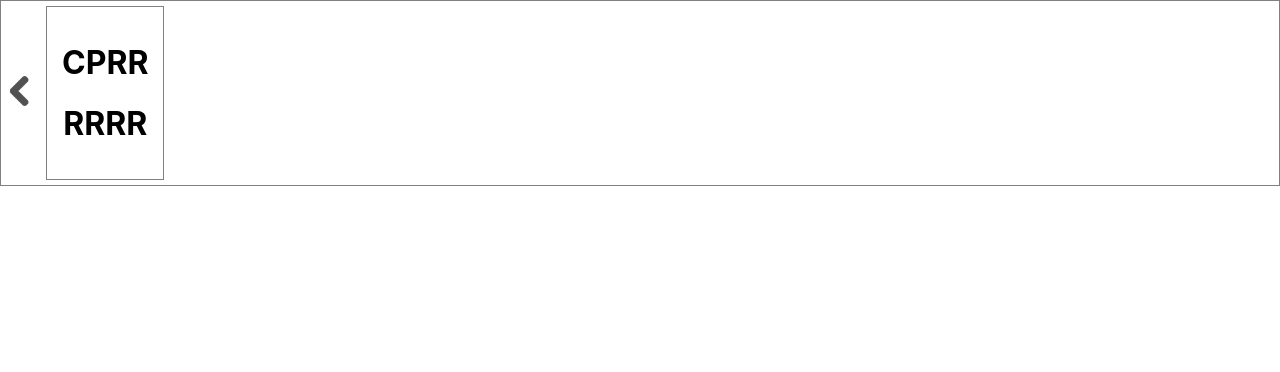
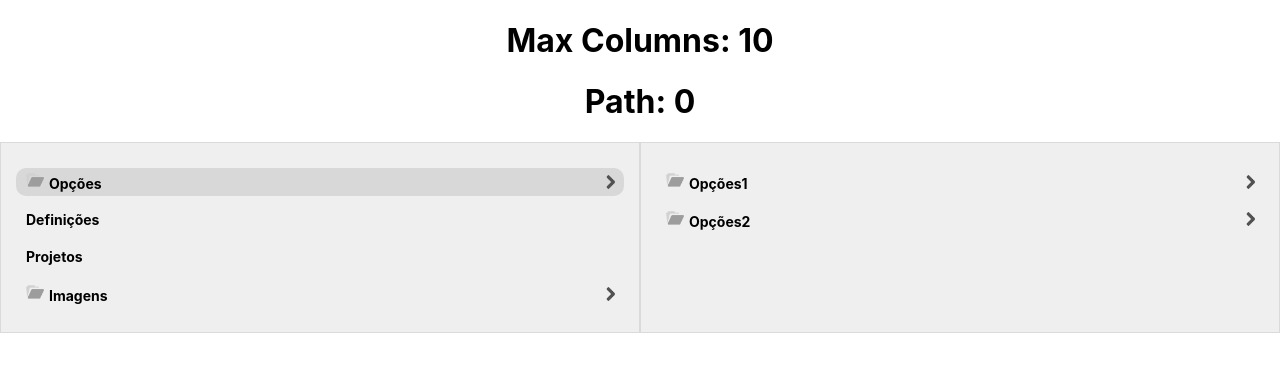
Before and after one commit to zealves/browse-tree, a React (Create React App) app: page / in a window 1280 px wide. Shown: the top 372 px of the page. Built offline with nearby package versions, Linux system fonts and the light colour scheme.

Commit message:
Add styles

```diff
--- a/src/App.js
+++ b/src/App.js
@@ -18,7 +18,61 @@ const elements = [
                 children: [
                   {
                     title: 'CPRR',
-                    children: []
+                    children: [
+                      {
+                        title: 'CPRR11111',
+                        children: [
+                          {
+                            title: 'Cvvvvvv11111',
+                            children: []
+                          },
+                          {
+                            title: 'ggggggg22222',
+                            children: [
+                              {
+                                title: 'aaaaaaa',
+                                children: [
+                                  {
+                                    title: 'bbbbbbbbbbbb',
+                                    children: [
+                                      {
+                                        title: '123123',
+                                        children: [
+                                          {
+                                            title: '4444',
+                                            children: []
+                                          },
+                                          {
+                                            title: '1111',
+                                            children: []
+                                          }
+                                        ]
+                                      },
+                                      {
+                                        title: '3123123',
+                                        children: []
+                                      }
+                                    ]
+                                  },
+                                  {
+                                    title: 'aaaaaaassssssss',
+                                    children: []
+                                  }
+                                ]
+                              },
+                              {
+                                title: 'sssssssssss',
+                                children: []
+                              }
+                            ]
+                          }
+                        ]
+                      },
+                      {
+                        title: 'RRRR22222',
+                        children: []
+                      }
+                    ]
                   },
                   {
                     title: 'RRRR',
@@ -80,17 +134,15 @@ const elements = [
     ]
   }
 ]
-{/*
-  selectedElements={ [0, 0, 0, 0, 1] }
-*/}
+
 class App extends Component {
   render() {
     return (
       <div className="App">
         <BrowseTree
-          selectedElements={[ 0,0,0,0,0,0, 0, 0]}
+          selectedElements={[ 0, 19, 0 ]}
           elements={elements}
-          maxColumns={1} />
+          maxColumns={10} />
       </div>
     )
   }
--- a/src/components/browseTree/browseTree.css
+++ b/src/components/browseTree/browseTree.css
@@ -3,35 +3,62 @@
     display: flex;
     flex-direction: row;
     flex-wrap: wrap;
-   /* width: 100%; */
+    width: 100%;
 }
 
 .browseTree {
-    background: white;
-    border: 1px solid grey;
+    background: #efefef;
 }
 
 .browseSubTree .column {
-    border: 1px solid grey;
+    border: 1px solid #dadada;
     padding: 15px;
-    margin: 5px;
     flex: 1;
+    overflow: hidden;
+    min-width: 115px;
+}
+
+.browseTree .column h1 {
+    height: 28px;
+    padding-left: 10px;
+    padding-right: 5px;
+    font-size: 14px;
+    display: flex;
+    align-items: center;
+    color: black;
+    justify-content: space-between;
 }
 
 .columnHidden {
     background: grey;
     display: none;
 }
-.browseTree h1:hover,
-.browseTree h1.selected {
-    background-color: #cccccc;
+
+.browseTree h1.haveChildren:hover,
+.browseTree h1.selected.haveChildren {
+    background-color: #d8d8d8;
     border-radius: 10px;
     cursor: pointer;
+    color: black;
+}
+
+.browseTree h1.selected,
+.browseTree h1:hover {
+    background-color: #4285f4;
+    border-radius: 10px;
+    cursor: pointer;
+    color: white;
 }
 
 h1 .arrow {
-    width: 25px;
-    height: 25px;
+    width: 18px;
+    height: 18px;
+}
+
+h1 .folder {
+    width: 18px;
+    height: 18px;
+    margin-right: 5px;
 }
 
 .backBtnContent {
@@ -47,3 +74,9 @@ h1 .arrow {
 .backBtn:hover {
     background-color: black;
 }
+
+.textContent {
+    white-space: nowrap;
+    overflow: hidden;
+    text-overflow: ellipsis;
+}
--- a/src/components/browseTree/browseTree.js
+++ b/src/components/browseTree/browseTree.js
@@ -2,13 +2,21 @@ import React, { Component } from 'react'
 import './browseTree.css'
 import arrowRight from '../../assets/img/arrow-right.png'
 import arrowLeft from '../../assets/img/arrow-left.png'
+import folder from '../../assets/img/folder.png'
 
 const Item = ({ data, index, renderChildren, columnPosition, selected }) => {
     const { title, children } = data
+    let classNames = selected === index && 'selected '
+    classNames += children.length > 0 && ' haveChildren'
     return (
-        <h1 data-pos={index} onClick={() => renderChildren(index, children, columnPosition)} className={selected === index ? 'selected' : ''}>
-            <span>{title}</span>
-            {children.length > 0 && <img className={'arrow'} alt={'.'} src={arrowRight} />}
+        <h1 data-pos={index} onClick={() => renderChildren(index, children, columnPosition)} className={classNames}>
+            <span className='textContent'>
+                {children.length > 0 && <img className={'folder'} alt={'#'} src={folder} />}
+                {title}
+            </span>
+            {children.length > 0 &&
+                <img className={'arrow'} alt={'>'} src={arrowRight}
+            />}
         </h1>
     )
 }
@@ -24,17 +32,10 @@ class BrowseTree extends Component {
             maxColumns: null,
             showBackBtn: false
         }
+        this.defaultColumns = 7
     }
 
-    componentDidMount = () => {
-        this.generateTree()
-    }
-
-
-
-
-
-
+    componentDidMount = () => this.generateTree()
 
     generateTree = () => {
         const { elements, selectedElements } = this.state
@@ -42,7 +43,6 @@ class BrowseTree extends Component {
         let selectedElements_ = selectedElements
         let childrenElements = []
         childrenElements.push(this.props.elements)
-
 
         if (elements.length > 0 && selectedElements_.length > 0) {
             let currentChildren = []
@@ -52,42 +52,31 @@ class BrowseTree extends Component {
                     if (elements[ind] && elements[ind].children && elements[ind].children.length > 0) {
                         childrenElements.push(elements[ind].children)
                         currentChildren = elements[ind].children
-                        console.log(currentChildren, i, ind, elements[ind])
                     }
                     else {
-                        console.log(ind, elements[ind])
-                        selectedElements_ = selectedElements_.filter((v, k) => {
-                            return (k === 0)
-                        })
+                        selectedElements_ = selectedElements_.filter((v, k) => (k === 0))
                         break
                     }
                 }
                 else {
-                   // currentChildren = currentChildren[ind].children
-                    console.log(currentChildren)
                     if (currentChildren[ind] && currentChildren[ind].children.length > 0) {
                         currentChildren = currentChildren[ind].children
                         childrenElements.push(currentChildren)
                     }
                     else {
-                        selectedElements_ = selectedElements_.filter((v, k) => {
-                            return (k < i)
-                        })
+                        if (currentChildren[ind] && currentChildren[ind].children) {
+                            selectedElements_ = selectedElements_.filter((v, k) => (k <= i))
+                        }
+                        else {
+                            selectedElements_ = selectedElements_.filter((v, k) => (k < i))
+                        }
                         break
                     }
                 }
             }
         }
 
-        console.log(selectedElements,selectedElements_, childrenElements)
-
-
-
-
-
-
-
-        let maxColumns = (parseInt(this.props.maxColumns) >= 0) ? parseInt(this.props.maxColumns) : -1
+        let maxColumns = (parseInt(this.props.maxColumns) >= 0) ? parseInt(this.props.maxColumns) : this.defaultColumns
 
         if (maxColumns > 0 && selectedElements_.length >= maxColumns) {
 
@@ -122,17 +111,11 @@ class BrowseTree extends Component {
             selectedElements.push(index)
         }
         else {
-            childrenElements = childrenElements.filter((v, i) => {
-                return (i < columnPosition + 1)
-            })
+            childrenElements = childrenElements.filter((v, i) => (i < columnPosition + 1))
 
-           if (children.length > 0) {
-            childrenElements.push(children)
-           }
+           if (children.length > 0) childrenElements.push(children)
 
-            selectedElements = selectedElements.filter((v, i) => {
-                return (i < columnPosition)
-            })
+            selectedElements = selectedElements.filter((v, i) => (i < columnPosition))
             selectedElements.push(index)
         }
 
@@ -158,9 +141,6 @@ class BrowseTree extends Component {
 
         selectedElements.pop()
         childrenElements.pop()
-
-       // if (childrenElements.length > parseInt(this.state.maxColumns))
-
         if (childrenElements.length >= parseInt(this.state.maxColumns)) {
             const limit = childrenElements.length - parseInt(this.state.maxColumns)
             for (let i = 0; i < childrenElements.length; i++) {
@@ -178,8 +158,11 @@ class BrowseTree extends Component {
 
     render() {
         const { childrenElements, selectedElements } = this.state
-        console.log(selectedElements,childrenElements)
+
         return (
+            <div>
+                <h1>Max Columns: {this.state.maxColumns}</h1>
+                <h1>Path: {this.state.selectedElements.map(e => e)}</h1>
                 <div className={'browseTree'}>
                     <div className='browseSubTree'>
                         {this.state.showBackBtn && (
@@ -196,6 +179,7 @@ class BrowseTree extends Component {
                         ))}
                     </div>
                 </div>
+            </div>
         )
     }
 }
```
Also changed, not shown: src/assets/img/folder.png (added), 1 other file (tests, documents, lock files or other folders). Lines whose indentation alone changed are shown as unchanged.
